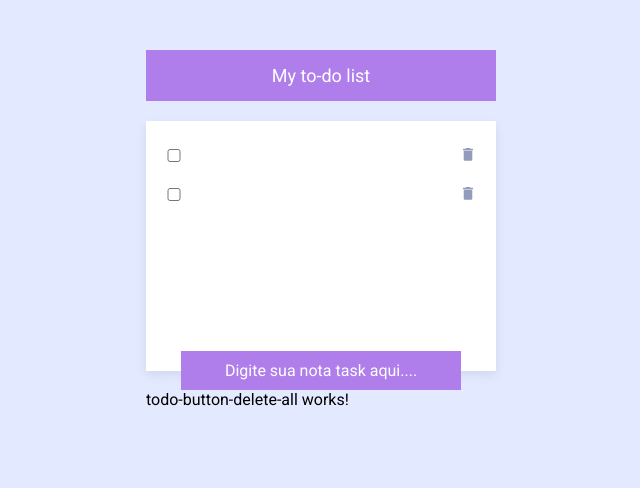
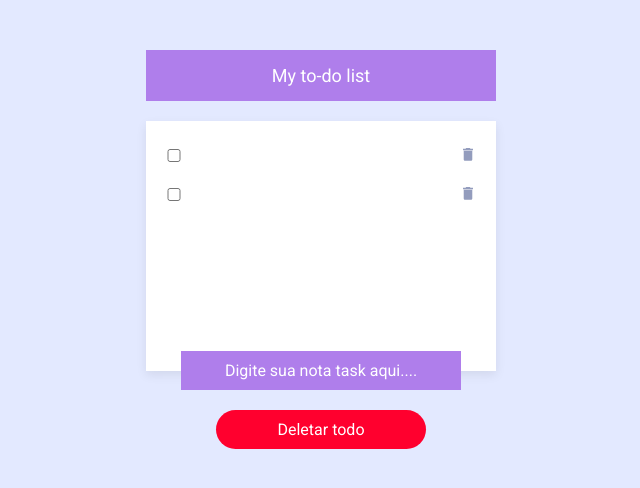
Before and after one commit to GeorgeSalu/angular2, an Angular app in the folder app-todo/: page / in a window 1280 px wide. Shown: the top 488 px of the page, without its empty margins (319-959 px from the left). Built offline with nearby package versions, Linux system fonts and the light colour scheme.

Commit message:
montando html e css do componente todo-button-delete-all

```diff
--- a/app-todo/src/app/modules/home/components/todo-button-delete-all/todo-button-delete-all.component.html
+++ b/app-todo/src/app/modules/home/components/todo-button-delete-all/todo-button-delete-all.component.html
@@ -1 +1 @@
-<p>todo-button-delete-all works!</p>
+<button>Deletar todo</button>
--- a/app-todo/src/app/modules/home/components/todo-button-delete-all/todo-button-delete-all.component.scss
+++ b/app-todo/src/app/modules/home/components/todo-button-delete-all/todo-button-delete-all.component.scss
@@ -0,0 +1,22 @@
+@import '../../../../../dist/scss/variables.scss';
+
+
+:host{
+  display: flex;
+  align-items: center;
+  justify-content: center;
+
+  margin-top:20px;
+
+  button{
+    border: none;
+    border-radius: 50px;
+    background: $danger-color;
+
+    font-size: 16px;
+    color: $secondary-text-color;
+
+    width: 60%;
+    padding: 10px;
+  }
+}
```
